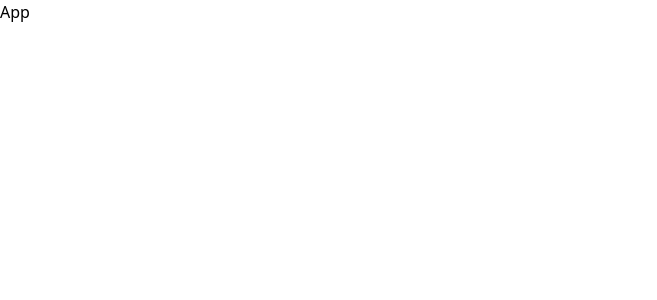
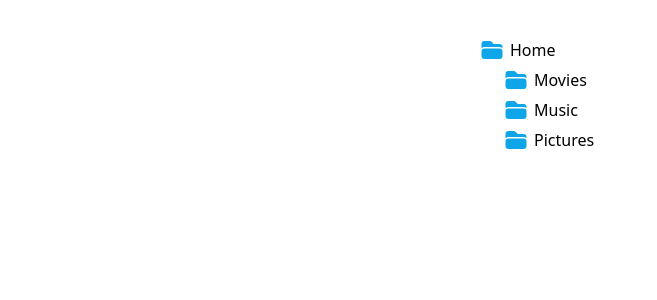
Before and after one commit to miawithcode/FileSystem, a React (Vite) app: page / in a window 1280 px wide. Shown: the top 300 px of the page, without its empty margins (0-657 px from the left). Built offline with nearby package versions, Linux system fonts and the light colour scheme.

Commit message:
feat: add basic folder structure

```diff
--- a/package.json
+++ b/package.json
@@ -10,6 +10,7 @@
     "preview": "vite preview"
   },
   "dependencies": {
+    "@heroicons/react": "^2.1.5",
     "react": "^18.3.1",
     "react-dom": "^18.3.1"
   },
--- a/src/App.tsx
+++ b/src/App.tsx
@@ -1,6 +1,38 @@
+import { FolderIcon } from "@heroicons/react/24/solid";
+
 const App = () => {
   return (
-    <div>App</div>
-  )
-}
-export default App
+    <div className="mx-auto max-w-sm p-8">
+      <ul>
+        <li className="my-1.5">
+          <span className="flex items-center gap-1.5">
+            <FolderIcon className="size-6 text-sky-500" />
+            Home
+          </span>
+
+          <ul className="pl-6">
+            <li className="my-1.5">
+              <span className="flex items-center gap-1.5">
+                <FolderIcon className="size-6 text-sky-500" />
+                Movies
+              </span>
+            </li>
+            <li className="my-1.5">
+              <span className="flex items-center gap-1.5">
+                <FolderIcon className="size-6 text-sky-500" />
+                Music
+              </span>
+            </li>
+            <li className="my-1.5">
+              <span className="flex items-center gap-1.5">
+                <FolderIcon className="size-6 text-sky-500" />
+                Pictures
+              </span>
+            </li>
+          </ul>
+        </li>
+      </ul>
+    </div>
+  );
+};
+export default App;
```
Also changed, not shown: 1 other file (tests, documents, lock files or other folders).
